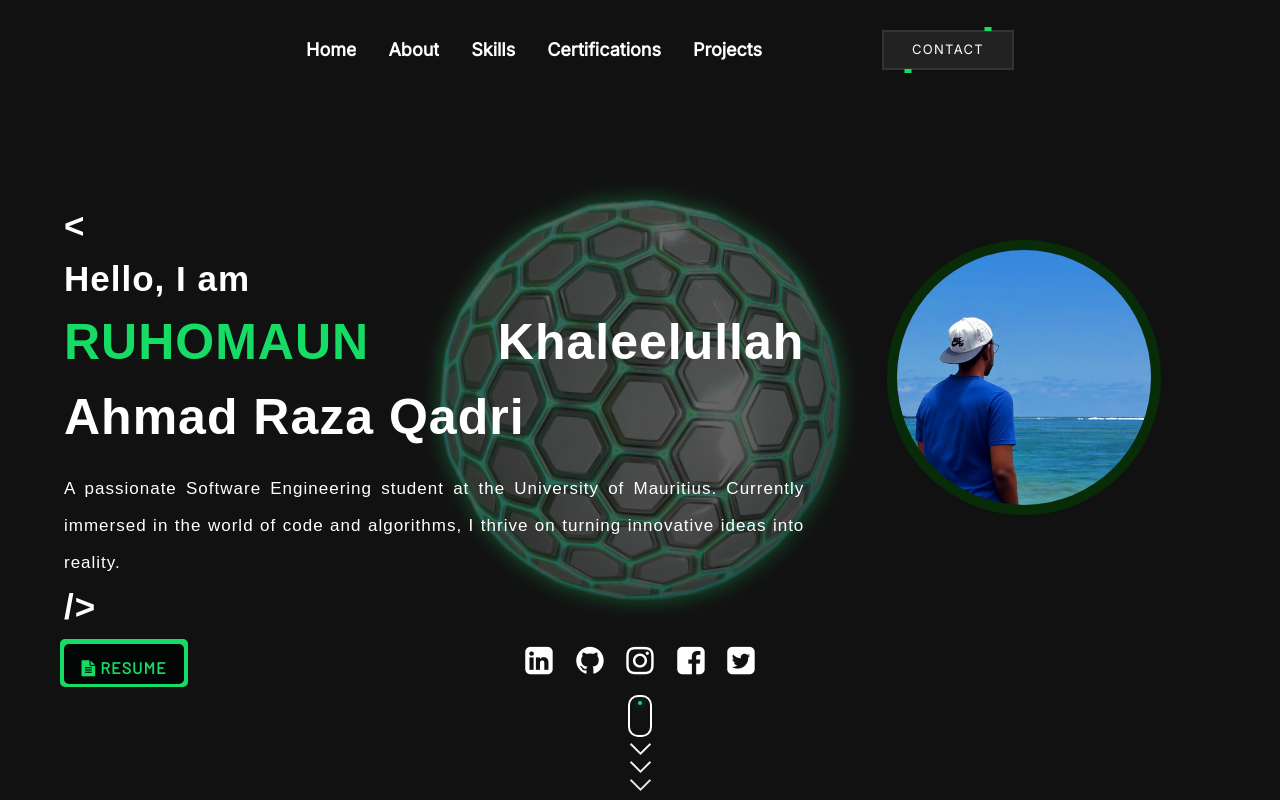
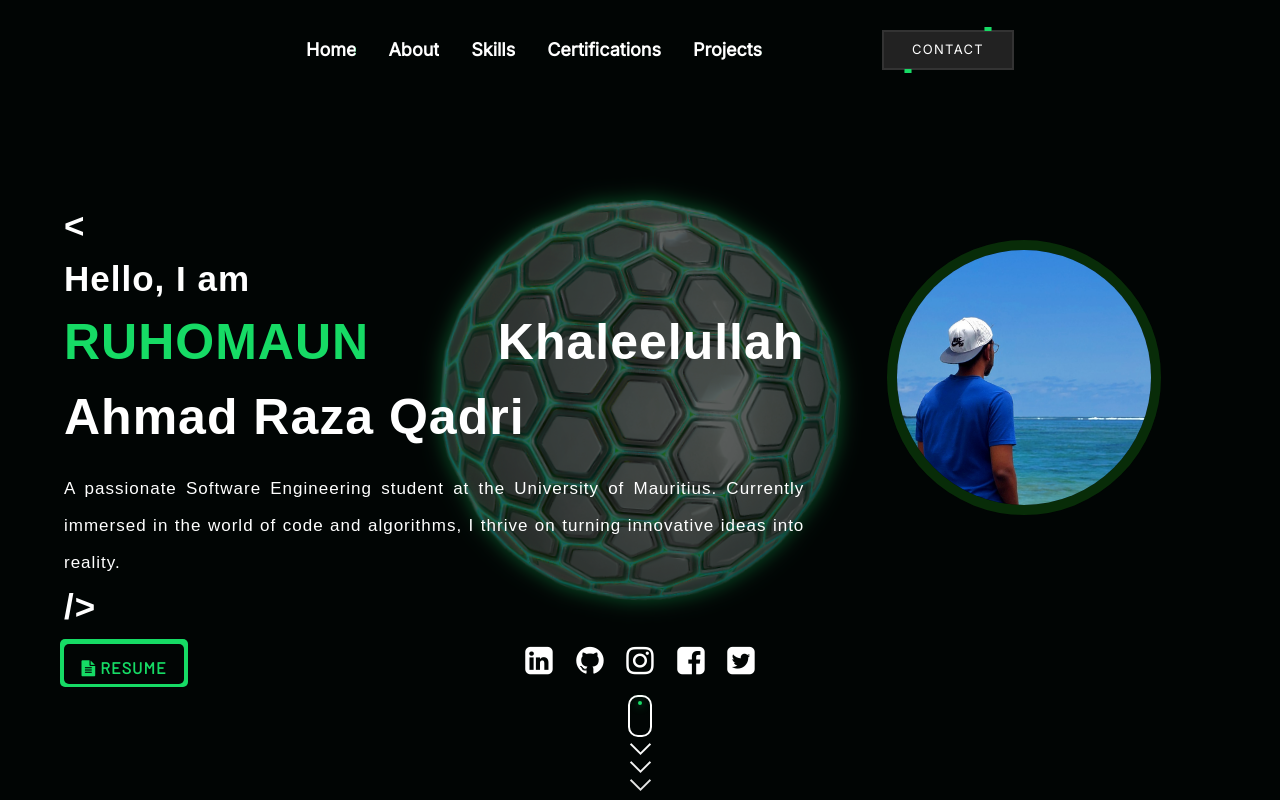
Before and after one commit to Cxde02/cxde02.github.io, a plain HTML site: page index.html in a window 1280 px wide. Shown: the top 800 px of the page. Drawn offline with nearby package versions, Linux system fonts and the light colour scheme; a web font is replaced by a local one.

Commit message:
Updated bg

```diff
--- a/assets/styles/landing.scss
+++ b/assets/styles/landing.scss
@@ -6,7 +6,7 @@
   position: relative;
   width: 100%;
   height: 100vh;
-  background: #111;
+  background: #010504;
   color: #fff;
   overflow: hidden;
   //background: transparent;
```
Also changed, not shown: assets/styles/landing.css, 1 other file.
